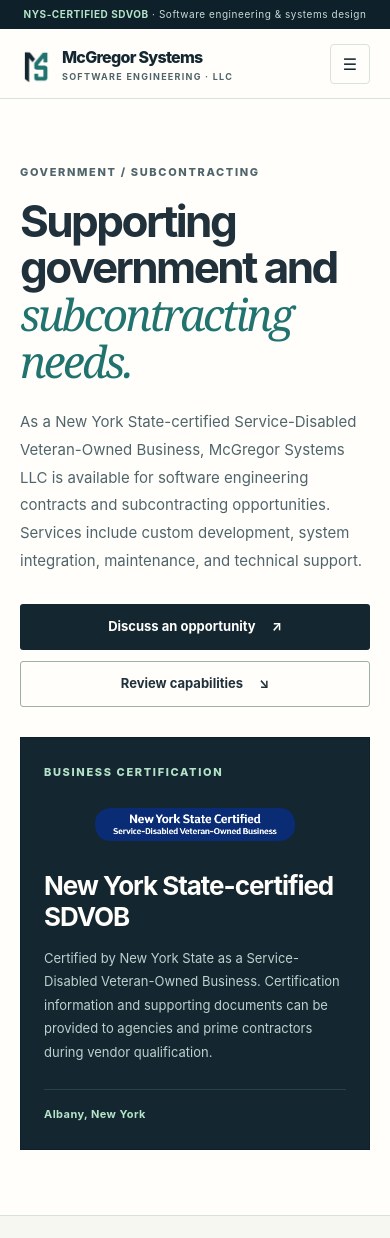
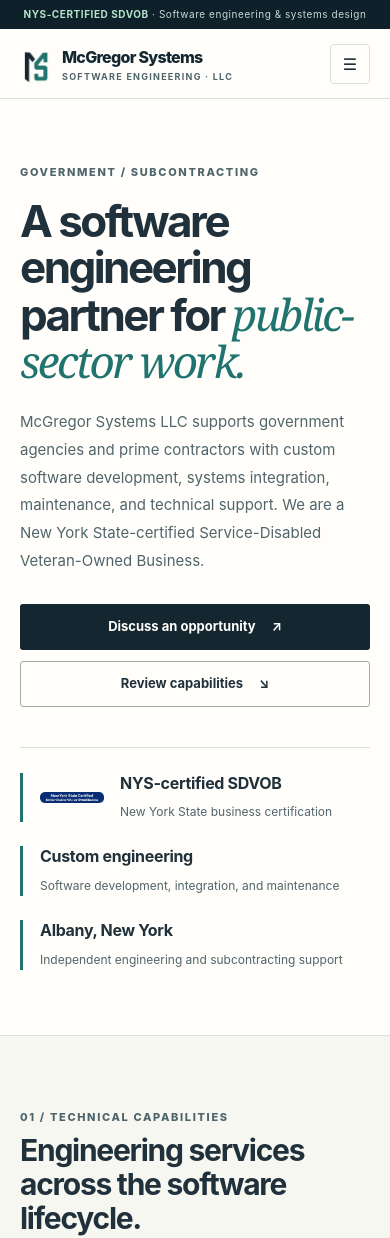
Before and after one commit to ColeMcGregor/mcgregorsystemsusa_website, a website with bundled scripts: page government.html in a window 390 px wide. Shown: the top 1238 px of the page. Built offline with nearby package versions, Linux system fonts and the light colour scheme.

Commit message:
Refactor, style (about,government): updated the hero are styling and formatting to be more dissimilar from others

```diff
--- a/assets/css/pages/government.css
+++ b/assets/css/pages/government.css
@@ -2,7 +2,7 @@
 /* Government and subcontracting page.
    Shared colors, typography, and buttons are defined in site.css. */
 
-/* Introduction and certification */
+/* Introduction */
 .government-intro {
     padding: 86px 0 88px;
     background: var(--paper);
@@ -10,15 +10,17 @@
 }
 
 .government-intro-grid {
-    display: grid;
-    grid-template-columns: minmax(0, 1.2fr) minmax(290px, .8fr);
-    align-items: center;
-    gap: clamp(32px, 6vw, 86px);
+    display: block;
+}
+
+.government-intro-copy {
+    max-width: 900px;
 }
 
 .government-intro-copy h1 {
-    max-width: 760px;
+    max-width: 900px;
     margin: 17px 0 22px;
+    color: var(--ink);
     font-size: clamp(44px, 5.8vw, 73px);
     line-height: 1.06;
     letter-spacing: -.058em;
@@ -31,7 +33,7 @@
 }
 
 .government-intro-copy > p {
-    max-width: 610px;
+    max-width: 680px;
     margin: 0;
     color: var(--muted);
     font-size: 15px;
@@ -45,52 +47,51 @@
     margin-top: 29px;
 }
 
-/* Business certification panel */
-.government-certification {
-    min-width: 0;
-    padding: clamp(28px, 3.5vw, 44px);
-    background: var(--dark);
-    color: var(--text-on-dark);
-    border: 1px solid var(--darker);
+/* Credential and capability summary */
+.government-intro-highlights {
+    display: grid;
+    grid-template-columns: repeat(3, minmax(0, 1fr));
+    gap: clamp(18px, 3vw, 36px);
+    margin-top: 54px;
+    padding-top: 25px;
+    border-top: 1px solid var(--line);
 }
 
-.government-certification .caps {
-    color: var(--lime);
+.government-intro-highlight {
+    min-width: 0;
+    padding-left: 17px;
+    border-left: 3px solid var(--accent);
 }
 
-
-.government-certification-logo {
-    display: block;
-    width: 100%;
-    max-width: 320px;
-    height: auto;
-    margin: 28px auto 30px;
-    object-fit: contain;
+.government-intro-highlight h2 {
+    margin: 0 0 8px;
+    color: var(--ink);
+    font-size: clamp(16px, 1.5vw, 19px);
+    font-weight: 750;
+    line-height: 1.3;
+    letter-spacing: -.02em;
 }
 
-
-.government-certification h2 {
-    margin: 0 0 15px;
-    font-size: clamp(26px, 2.8vw, 36px);
-    line-height: 1.17;
-    letter-spacing: -.04em;
+.government-intro-highlight p {
+    max-width: 330px;
+    margin: 0;
+    color: var(--muted);
+    font-size: 12px;
+    line-height: 1.75;
 }
 
-.government-certification p {
-    margin: 0;
-    color: var(--text-on-dark-muted);
-    font-size: 13px;
-    line-height: 1.8;
+.government-intro-highlight--certification {
+    display: flex;
+    align-items: center;
+    gap: 17px;
 }
 
-.government-certification-location {
-    margin-top: 25px;
-    padding-top: 16px;
-    border-top: 1px solid var(--footer-border);
-    color: var(--lime);
-    font-size: 11px;
-    font-weight: 700;
-    letter-spacing: .04em;
+.government-intro-highlight-logo {
+    display: block;
+    flex: 0 0 auto;
+    width: 66px;
+    max-height: 75px;
+    object-fit: contain;
 }
 
 /* Technical capabilities */
@@ -346,8 +347,17 @@
 
 /* Tablet */
 @media (max-width: 980px) {
-    .government-intro-grid {
-        gap: 30px;
+    .government-intro-highlights {
+        gap: 18px;
+    }
+
+    .government-intro-highlight--certification {
+        align-items: flex-start;
+        gap: 10px;
+    }
+
+    .government-intro-highlight-logo {
+        width: 49px;
     }
 
     .government-engagement-grid,
@@ -362,15 +372,25 @@
         padding: 65px 0;
     }
 
-    .government-intro-grid,
+    .government-intro-highlights {
+        grid-template-columns: 1fr;
+        gap: 24px;
+        margin-top: 40px;
+    }
+
+    .government-intro-highlight--certification {
+        align-items: center;
+        gap: 16px;
+    }
+
+    .government-intro-highlight-logo {
+        width: 64px;
+    }
+
     .government-engagement-grid,
     .government-background-grid,
     .government-capability-grid {
         grid-template-columns: 1fr;
-    }
-
-    .government-certification-logo {
-        width: 200px;
     }
 
     .government-contact-grid {
@@ -389,7 +409,6 @@
         width: 100%;
     }
 
-    .government-certification,
     .government-engagement-panel,
     .government-qualifications {
         padding: 26px 23px;
--- a/government.html
+++ b/government.html
@@ -28,20 +28,24 @@
         <!-- Introduction and certification -->
         <section class="government-intro" aria-labelledby="government-heading">
             <div class="shell government-intro-grid">
+
                 <div class="government-intro-copy">
-                    <div class="caps subtle">Government / Subcontracting</div>
+                    <div class="caps subtle">
+                        Government / Subcontracting
+                    </div>
 
                     <h1 id="government-heading">
-                        Supporting government and
-                        <em>subcontracting needs.</em>
+                        A software engineering partner for
+                        <em>public-sector work.</em>
                     </h1>
 
                     <p>
-                        As a New York State-certified Service-Disabled Veteran-Owned
-                        Business, McGregor Systems LLC is available for software
-                        engineering contracts and subcontracting opportunities.
-                        Services include custom development, system integration,
-                        maintenance, and technical support.
+                        McGregor Systems LLC supports government agencies
+                        and prime contractors with custom software
+                        development, systems integration, maintenance,
+                        and technical support. We are a New York
+                        State-certified Service-Disabled Veteran-Owned
+                        Business.
                     </p>
 
                     <div class="government-intro-actions">
@@ -57,31 +61,44 @@
                     </div>
                 </div>
 
-                <aside class="government-certification" aria-labelledby="certification-heading">
-                    <div class="caps">Business certification</div>
+                <!-- Certification and capability highlights -->
+                <div
+                    class="government-intro-highlights"
+                    aria-label="Business credentials and capabilities"
+                >
 
-                    <img
-                        class="government-certification-logo"
-                        src="assets/images/branding/NYS-Certified-Logo.png"
-                        width="220"
-                        alt="New York State-certified Service-Disabled Veteran-Owned Business logo"
-                    >
+                    <div class="government-intro-highlight government-intro-highlight--certification">
+                        <img
+                            class="government-intro-highlight-logo"
+                            src="assets/images/branding/NYS-Certified-Logo.png"
+                            width="66"
+                            alt="New York State Service-Disabled Veteran-Owned Business certification logo"
+                        >
 
-                    <h2 id="certification-heading">
-                        New York State-certified SDVOB
-                    </h2>
+                        <div>
+                            <h2>NYS-certified SDVOB</h2>
+                            <p>New York State business certification</p>
+                        </div>
+                    </div>
 
-                    <p>
-                        Certified by New York State as a Service-Disabled
-                        Veteran-Owned Business. Certification information
-                        and supporting documents can be provided to agencies
-                        and prime contractors during vendor qualification.
-                    </p>
+                    <div class="government-intro-highlight">
+                        <h2>Custom engineering</h2>
+                        <p>
+                            Software development, integration,
+                            and maintenance
+                        </p>
+                    </div>
 
-                    <div class="government-certification-location">
-                        Albany, New York
+                    <div class="government-intro-highlight">
+                        <h2>Albany, New York</h2>
+                        <p>
+                            Independent engineering and
+                            subcontracting support
+                        </p>
                     </div>
-                </aside>
+
+                </div>
+
             </div>
         </section>
 
```
Also changed, not shown: about.html (+27 -25 lines), assets/css/pages/about.css (+60 -28 lines).
